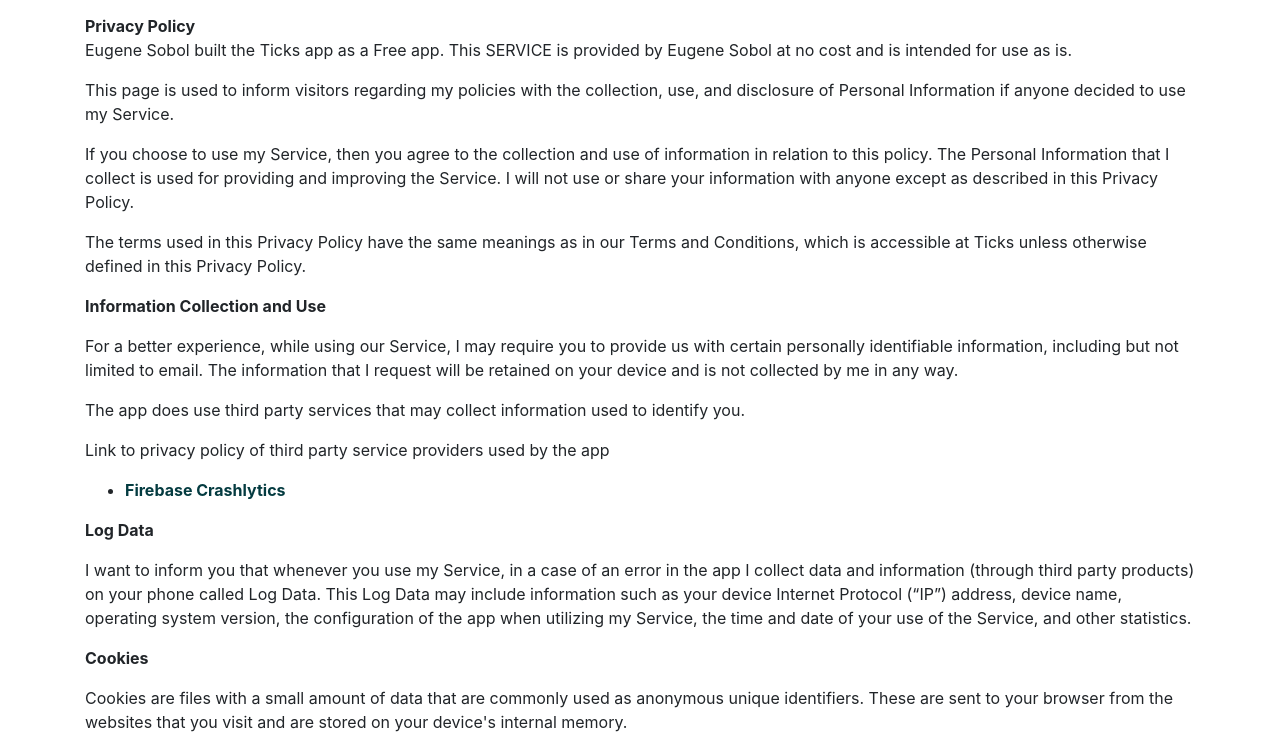
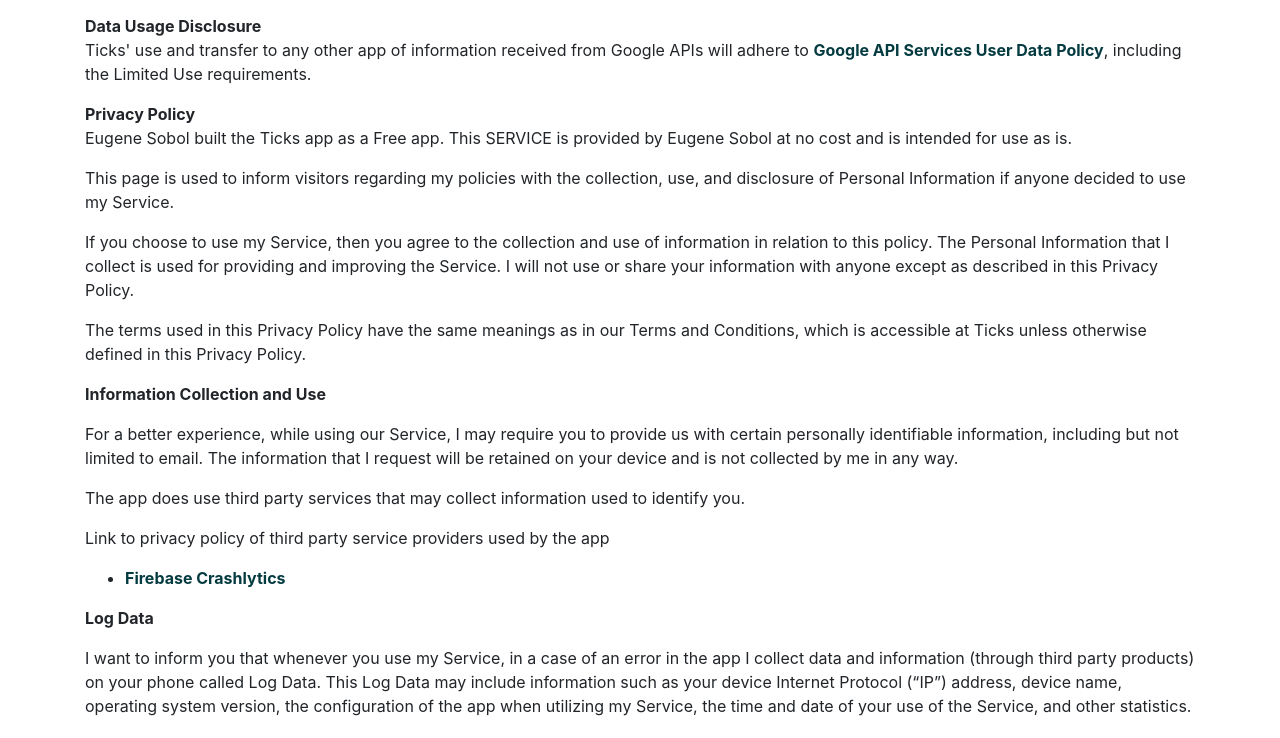
Before and after one commit to Banner2404/Ticks-web, a website: page public/privacy.html in a window 1280 px wide. Shown: the part 154-892 px from the top of the page. Drawn offline with nearby package versions, Linux system fonts and the light colour scheme.

Commit message:
added Google privacy disclosure

```diff
--- a/public/privacy.html
+++ b/public/privacy.html
@@ -41,6 +41,10 @@
 
     <div class="container first-container">
       <h2 class="section-header">Приватность данных</h2>
+      <strong>Data Usage Disclosure</strong>
+      <p>
+        Ticks' use and transfer to any other app of information received from Google APIs will adhere to <a href="https://developers.google.com/terms/api-services-user-data-policy#additional_requirements_for_specific_api_scopes">Google API Services User Data Policy</a>, including the Limited Use requirements.
+      </p>
       <strong>Privacy Policy</strong> <p>
                   Eugene Sobol built the Ticks app as
                   a Free app. This SERVICE is provided by
```
